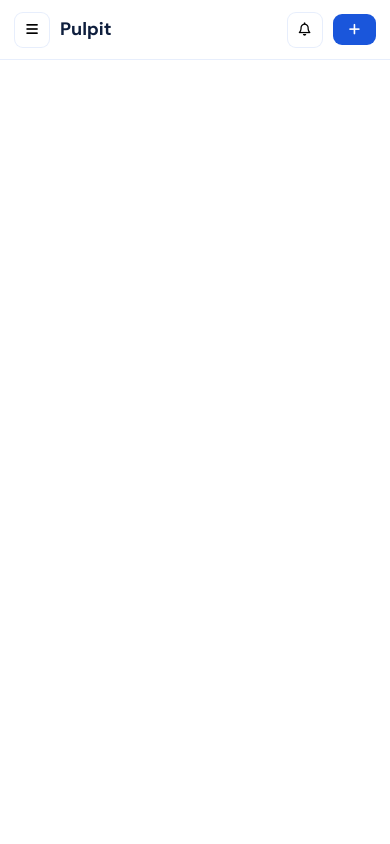
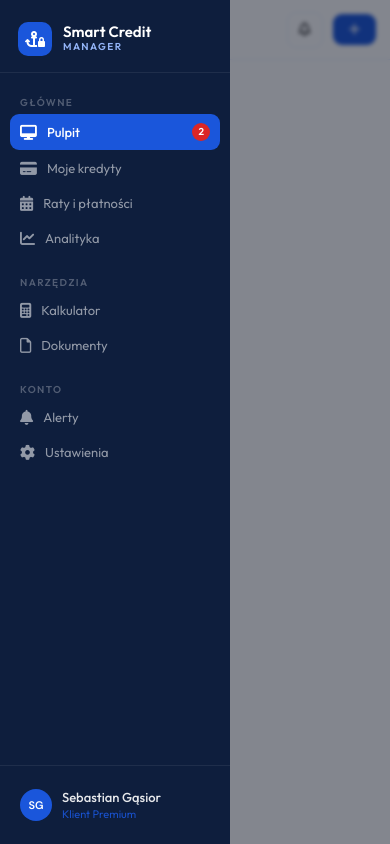
Before and after one commit to SebekGM/smart-credit-manager, a website built with Vite: page index.html in a window 390 px wide. Both pictures are taken after a click on the button 32 px from the left and 29 px from the top of the page. Built offline with nearby package versions, Linux system fonts and the light colour scheme.

Commit message:
feat: add mobile-sidebar click events

```diff
--- a/src/scripts/mobile_sidebar.js
+++ b/src/scripts/mobile_sidebar.js
@@ -0,0 +1,13 @@
+const btnMobileMenu = document.getElementById('btn-hamburger');
+const sidebarOverlay = document.getElementById('sidebar-overlay');
+const sidebar = document.getElementById('sidebar');
+
+btnMobileMenu.addEventListener('click', () => {
+    sidebarOverlay.classList.add('active');
+    sidebar.classList.add('active');
+});
+
+sidebarOverlay.addEventListener('click', () => {
+    sidebar.classList.remove('active');
+    sidebarOverlay.classList.remove('active');
+});
--- a/src/style/components/_overlays.scss
+++ b/src/style/components/_overlays.scss
@@ -12,4 +12,8 @@
     background-color: rgba(8, 14, 30, .5);
     z-index: 50;
     backdrop-filter: blur(2px);
+
+    &.active {
+        display: block;
+    }
 }
```
